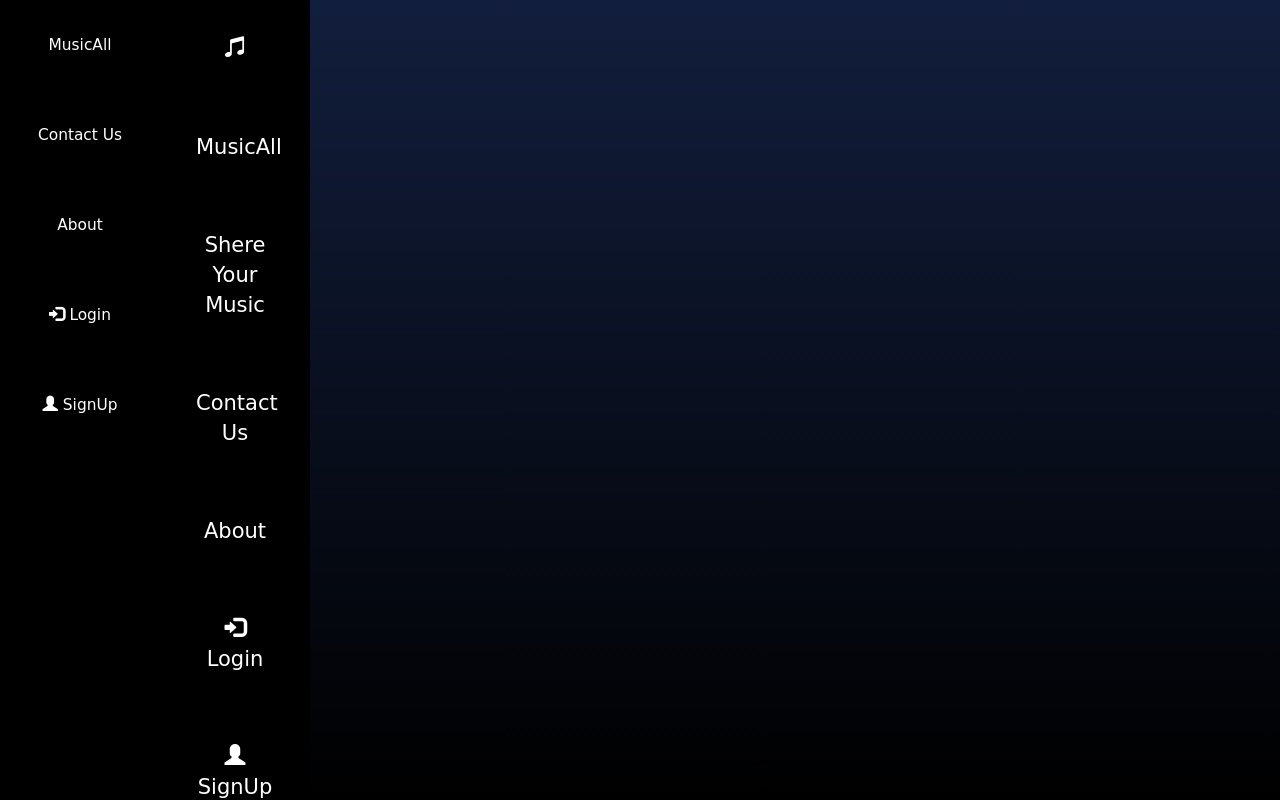
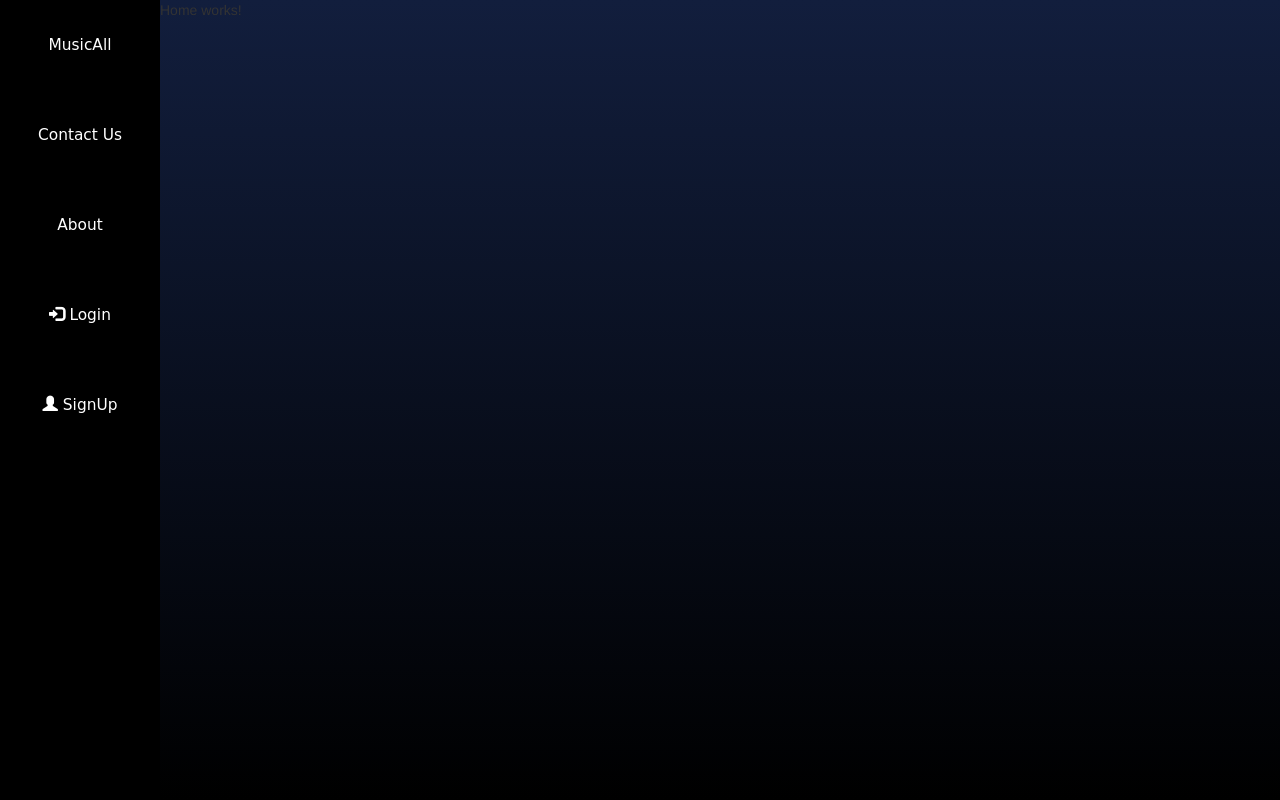
Before and after one commit to mayMelodi/MusicAll, an Angular app: page /home in a window 1280 px wide. Built offline with nearby package versions, Linux system fonts and the light colour scheme.

Commit message:
Fixed bug in routs in navbar

```diff
--- a/public/src/app/about/about.component.ts
+++ b/public/src/app/about/about.component.ts
@@ -1,4 +1,7 @@
 import { Component, OnInit } from '@angular/core';
+import { UserService } from '../shared/user.service';
+import { Router } from '../../../../node_modules/@angular/router';
+
 
 @Component({
   selector: 'app-about',
@@ -7,7 +10,7 @@ import { Component, OnInit } from '@angular/core';
 })
 export class AboutComponent implements OnInit {
 
-  constructor() { }
+  constructor(private router : Router, private userService : UserService) { }
 
   ngOnInit() {
   }
--- a/public/src/app/app.component.css
+++ b/public/src/app/app.component.css
@@ -7,7 +7,6 @@ ul {
 }
 
 li {
-    padding: 20px 20px;
     float: left;
     width: 100%;
 }
@@ -25,7 +24,6 @@ li a:hover {
     background-color: #111;
 }
 .sidebar-nav {
-    font-size: 150%;
     display: block;
     float: left;
     width: 150px;
@@ -33,6 +31,5 @@ li a:hover {
     margin: 0;
     padding: 0;
     height:100%;
-
     background: black;
 }
--- a/public/src/app/app.module.ts
+++ b/public/src/app/app.module.ts
@@ -22,7 +22,9 @@ import { ContactUsComponent } from './contact-us/contact-us.component';
 const appRoutes: Routes = [
   { path: 'home', component: HomeComponent },
   { path: 'login', component: LoginComponent },
-  { path: 'signup', component: SignUpComponent}
+  { path: 'signup', component: SignUpComponent},
+  { path: 'about', component: AboutComponent},
+  { path: 'contactUs', component: ContactUsComponent}
 ];
 
 @NgModule({
--- a/public/src/app/home/home.component.html
+++ b/public/src/app/home/home.component.html
@@ -1,15 +1,3 @@
-
-<!-- NAVIGATION BAR-->
-
-<ul class="sidebar-nav">
-  <li><a routerLink="" href="#"><span class="glyphicon glyphicon-music"></span></a></li>
-  <li><a class="active" href="#home">MusicAll</a></li>
-  <li><a href="#about">Shere Your Music</a></li>
-  <li><a href="#contact">Contact Us</a></li>
-  <li><a href="#about">About</a></li>
-  <li *ngIf="!isloggedin()"><a routerLink="/login" href="#"><span class="glyphicon glyphicon-log-in"></span> Login</a></li>
-  <li *ngIf="!isloggedin()"><a routerLink="/signup" href="#"><span class="glyphicon glyphicon-user"></span> SignUp</a></li>
-  <li *ngIf="isloggedin()"  ><a (click)="Logout()" routerLink="/login" href="#"><span class="glyphicon glyphicon-user"></span> Logout</a></li>
-
-</ul>
-<router-outlet></router-outlet>
+<p>
+  Home works!
+</p>
--- a/public/src/app/home/home.component.ts
+++ b/public/src/app/home/home.component.ts
@@ -11,7 +11,7 @@ export class HomeComponent implements OnInit {
   userClaims : any;
 
   constructor(private router : Router, private userService : UserService) { }
-pa
+
   ngOnInit() {
   //   this.userService.getUserClaims().subscribe((data : any)=>{
   //     this.userClaims=data;
@@ -26,10 +26,7 @@ pa
 
   isloggedin(){
     var usertoken=localStorage.getItem('userToken');
-    if(usertoken==null)
-  return false;
-  else
-  return true;
+    return (usertoken!=null);
   }
 
 }
--- a/public/src/app/navbar/navbar.component.html
+++ b/public/src/app/navbar/navbar.component.html
@@ -3,9 +3,9 @@
 
 <ul class="sidebar-nav">
   <!--<li><a routerLink="" href="#"><span class="glyphicon glyphicon-music"></span></a></li>-->
-  <li><a class="active" href="#home">MusicAll</a></li>
-  <li><a href="#contact">Contact Us</a></li>
-  <li><a href="#about">About</a></li>
+  <li><a routerLink="/home" href="#home">MusicAll</a></li>
+  <li><a routerLink="/contactUs" href="#contactUs">Contact Us</a></li>
+  <li><a routerLink="/about" href="#about">About</a></li>
   <li *ngIf="!isloggedin()"><a routerLink="/login" href="#"><span class="glyphicon glyphicon-log-in"></span> Login</a></li>
   <li *ngIf="!isloggedin()"><a routerLink="/signup" href="#"><span class="glyphicon glyphicon-user"></span> SignUp</a></li>
   <li *ngIf="isloggedin()"  ><a (click)="Logout()" routerLink="/login" href="#"><span class="glyphicon glyphicon-user"></span> Logout</a></li>
```
